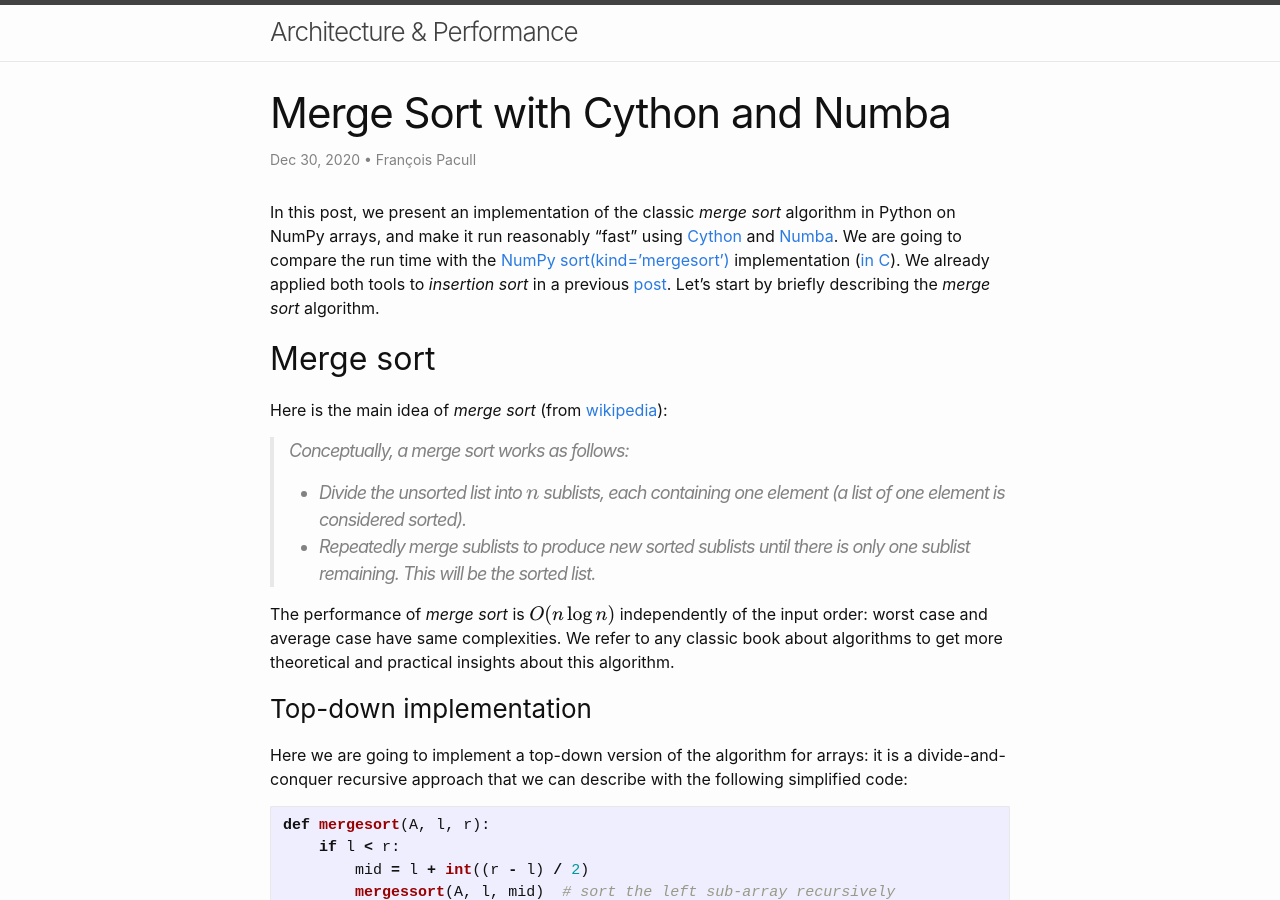
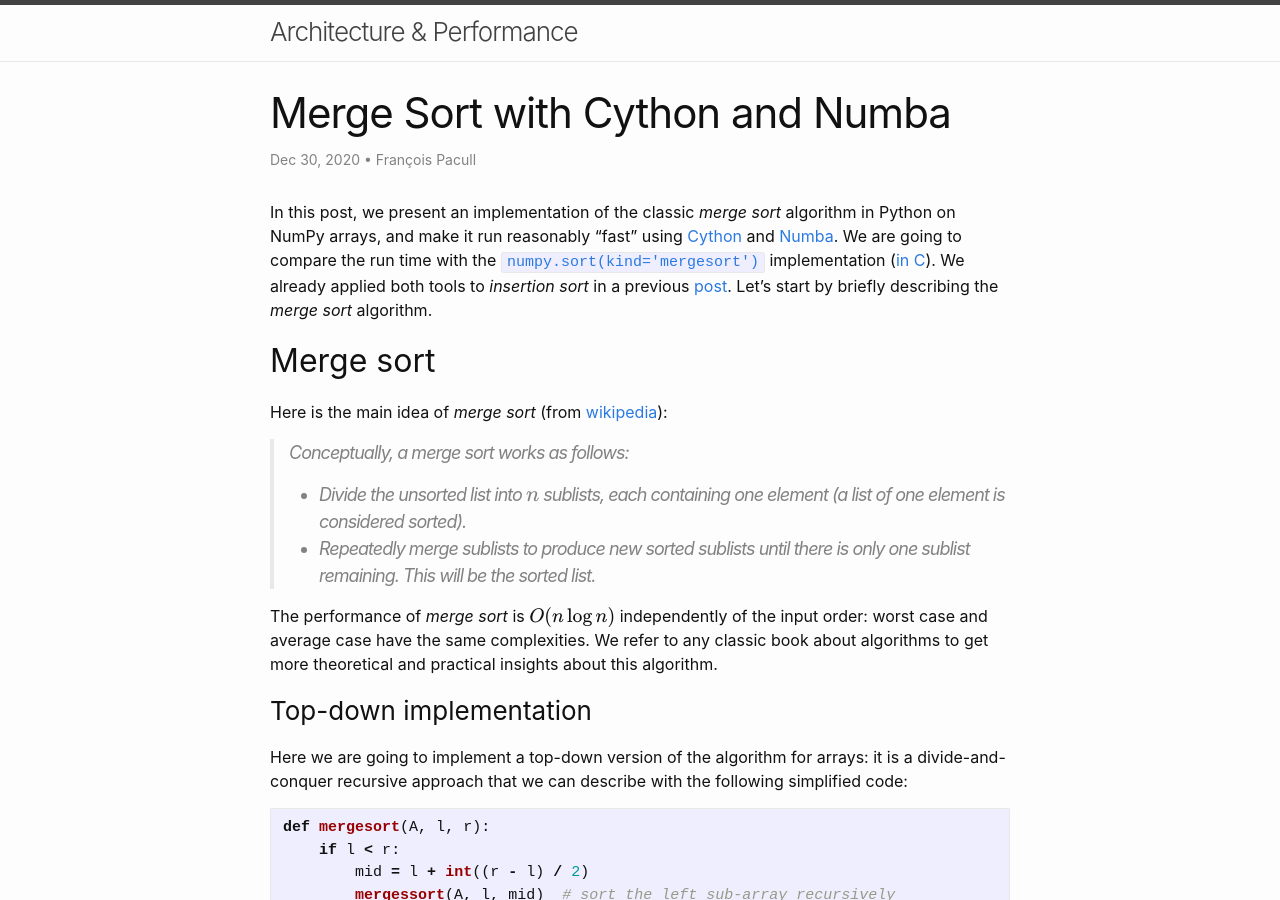
Before and after one commit to aetperf/aetperf.github.io, a Jekyll site: the page built from _posts/2020-12-30-Merge-Sort-with-Cython-and-Numba.md, in a window 1280 px wide and 900 px high. Built offline with Jekyll 4.4.1, drawn with Linux system fonts in a browser that asks for light colours; formulas are drawn with MathJax 3; comment, search, counter and statistics services are not loaded; some of the changed text lies outside the part shown.

Commit message:
small update

```diff
--- a/_posts/2020-12-30-Merge-Sort-with-Cython-and-Numba.md
+++ b/_posts/2020-12-30-Merge-Sort-with-Cython-and-Numba.md
@@ -7,7 +7,7 @@ tags: Python merge sorting Cython Numba
 ---
 
 
-In this post, we present an implementation of the classic *merge sort* algorithm in Python on NumPy arrays, and make it run reasonably "fast" using [Cython](https://cython.org/) and [Numba](https://numba.pydata.org/). We are going to compare the run time with the [NumPy sort(kind='mergesort')](https://numpy.org/doc/stable/reference/generated/numpy.sort.html) implementation ([in C](https://github.com/numpy/numpy/blob/master/numpy/core/src/npysort/mergesort.c.src)). We already applied both tools to *insertion sort* in a previous [post](https://aetperf.github.io/2020/04/04/Cython-and-Numba-applied-to-simple-algorithm.html). Let's start by briefly describing the *merge sort* algorithm.
+In this post, we present an implementation of the classic *merge sort* algorithm in Python on NumPy arrays, and make it run reasonably "fast" using [Cython](https://cython.org/) and [Numba](https://numba.pydata.org/). We are going to compare the run time with the [`numpy.sort(kind='mergesort')`](https://numpy.org/doc/stable/reference/generated/numpy.sort.html) implementation ([in C](https://github.com/numpy/numpy/blob/master/numpy/core/src/npysort/mergesort.c.src)). We already applied both tools to *insertion sort* in a previous [post](https://aetperf.github.io/2020/04/04/Cython-and-Numba-applied-to-simple-algorithm.html). Let's start by briefly describing the *merge sort* algorithm.
 
 ## Merge sort
 
@@ -17,7 +17,7 @@ Here is the main idea of *merge sort* (from [wikipedia](https://en.wikipedia.org
 > - Divide the unsorted list into $n$ sublists, each containing one element (a list of one element is considered sorted).
 > - Repeatedly merge sublists to produce new sorted sublists until there is only one sublist remaining. This will be the sorted list.
 
-The performance of *merge sort* is $O(n\log{}n)$ independently of the input order: worst case and average case have same complexities. We refer to any classic book about algorithms to get more theoretical and practical insights about this algorithm.
+The performance of *merge sort* is $O(n\log{}n)$ independently of the input order: worst case and average case have the same complexities. We refer to any classic book about algorithms to get more theoretical and practical insights about this algorithm.
 
 ### Top-down implementation
 
```
Also changed, not shown: other parts of _posts/2020-12-30-Merge-Sort-with-Cython-and-Numba.md (+3 -3 lines).
